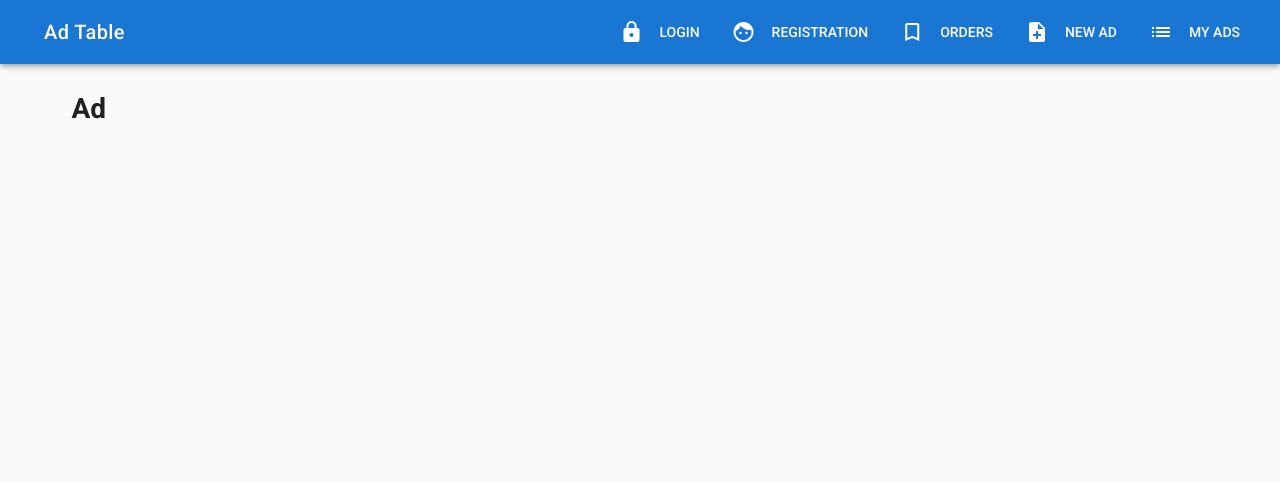
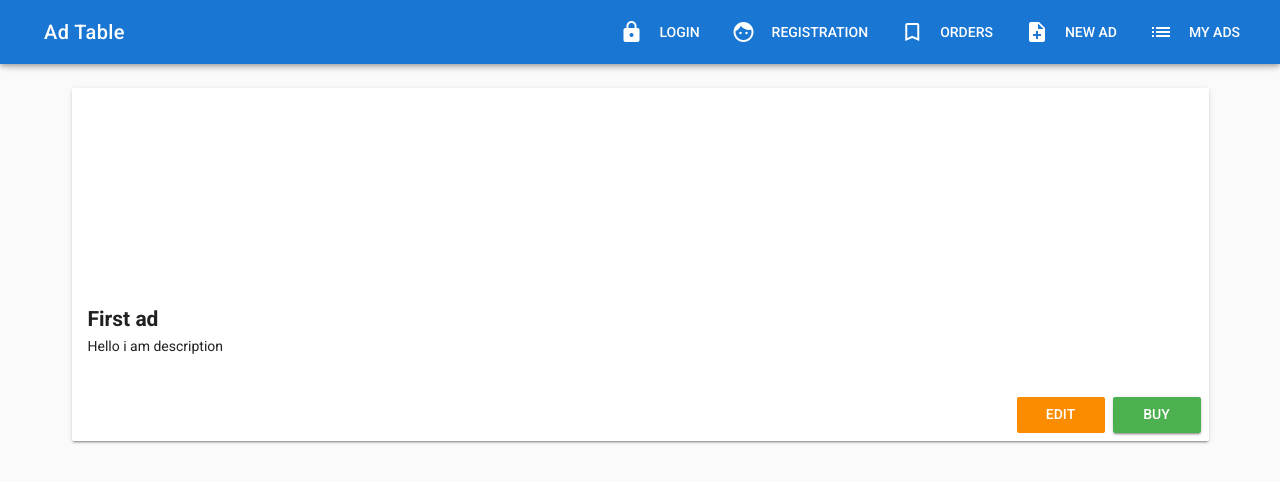
Before and after one commit to DmitriyPrylutskyi/Ad_table, a Vue app: page /ad/1 in a window 1280 px wide. Shown: the top 482 px of the page. Built offline with nearby package versions, Linux system fonts and the light colour scheme.

Commit message:
Create Ad page

```diff
--- a/src/components/Ads/Ad.vue
+++ b/src/components/Ads/Ad.vue
@@ -2,7 +2,23 @@
   <v-container>
     <v-layout>
       <v-flex xs12>
-        <h1>Ad</h1>
+        <v-card>
+            <v-card-media
+              src="/static/img/image-1.png"
+              height="200px">
+            </v-card-media>
+            <v-card-text>
+              <div>
+                <h2 class="text--primary">First ad</h2>
+                <p>Hello i am description</p>
+              </div>
+            </v-card-text>
+            <v-card-actions>
+              <v-spacer></v-spacer>
+              <v-btn flat class="warning">Edit</v-btn>
+              <v-btn class="success">Buy</v-btn>
+            </v-card-actions>
+        </v-card>
       </v-flex>
     </v-layout>
   </v-container>
```
